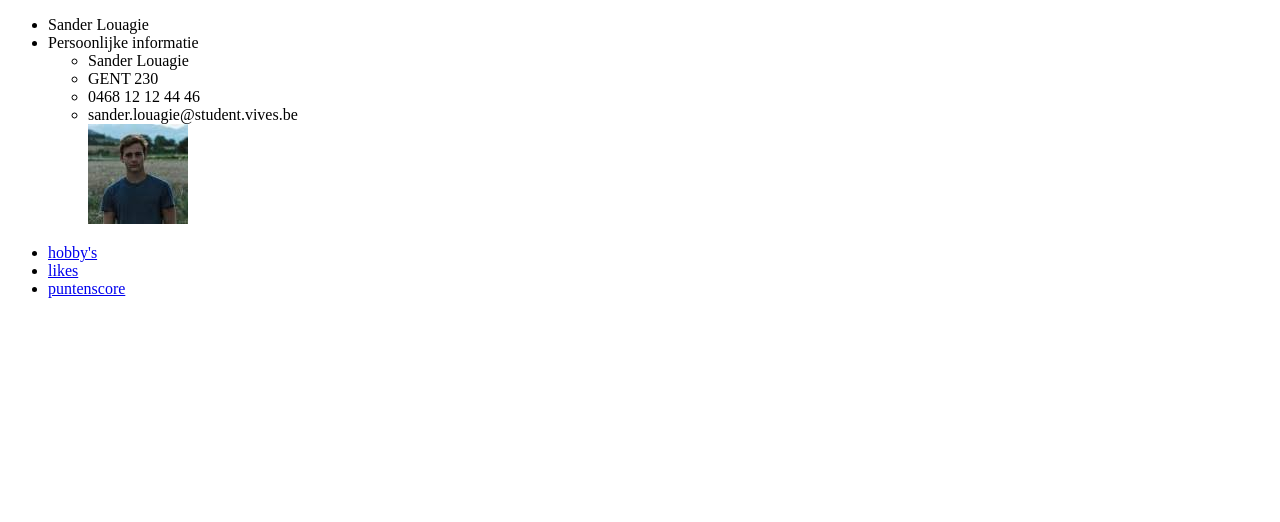
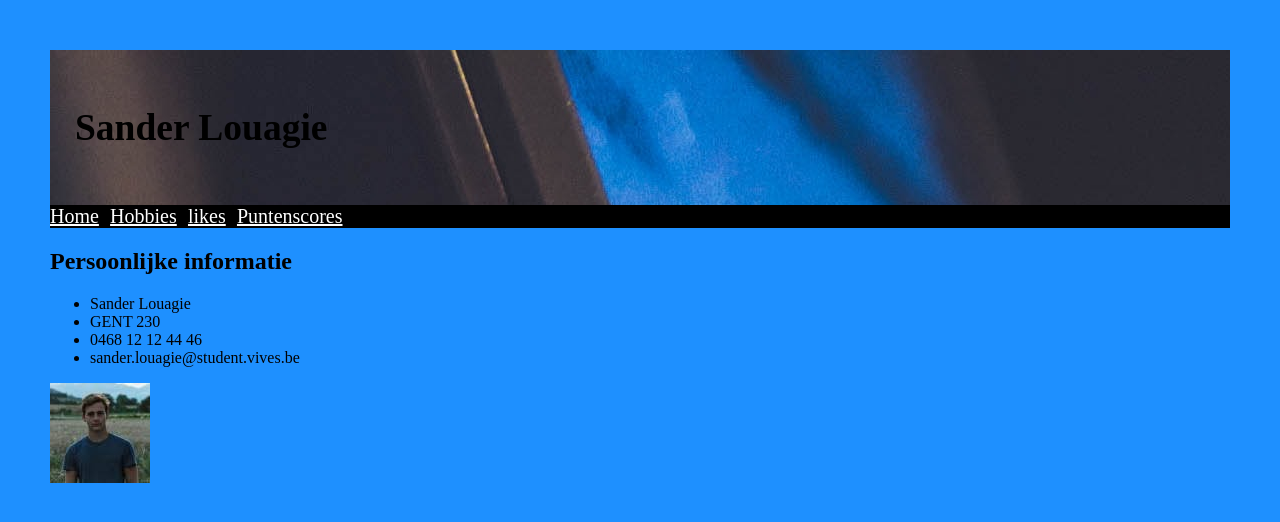
Before and after one commit to Sander20025/Web-develop-sem1, a plain HTML site: page html5/index.html in a window 1280 px wide. Drawn offline with Linux system fonts and the light colour scheme.

Commit message:
werk hoofdpagina

```diff
--- a/html5/index.html
+++ b/html5/index.html
@@ -6,26 +6,24 @@
     <link rel="stylesheet" href="persoonlijke%20hoofdpagina.css" type="text/css">
 </head>
 <body>
+<section>
+    <header class = "main">
+        <h1> Sander Louagie</h1>
+    </header>
+</section>
+
+<nav>
+    <a href="index.html">Home</a> | <a href="hobbys.html">Hobbies</a> | <a href="likes.html">likes</a>
+    | <a href="puntenscore.html">Puntenscores</a>
+</nav>
+
+<h2> Persoonlijke informatie </h2>
 <ul>
-    <li>Sander Louagie</li>
-    <li>Persoonlijke informatie </li>
-    <ul>
-        <li>Sander Louagie</li>
-        <li>GENT 230</li>
-        <li>0468 12 12 44 46</li>
-        <li>sander.louagie@student.vives.be</li>
-        <img src = "img/foto%20sander.jpg" img>
-    </ul>
-
+    <li>    Sander Louagie </li>
+    <li>    GENT 230</li>
+    <li>    0468 12 12 44 46</li>
+    <li>    sander.louagie@student.vives.be</li>
 </ul>
-
-<ul>
-    <li> <a href = "hobbys.html"> hobby's </a> </li>
-    <li> <a href = "likes.html"> likes </a> </li>
-    <li> <a href = "puntenscore.html"> puntenscore </a> </li>
-
-
-
-</ul>
+<img src = "img/foto%20sander.jpg" alt="persoonlijke foto">
 </body>
 </html>
--- a/html5/persoonlijke hoofdpagina.css
+++ b/html5/persoonlijke hoofdpagina.css
@@ -0,0 +1,24 @@
+body{
+    width: auto;
+    margin: auto;
+    padding: 50px;
+    background-color: dodgerblue;
+}
+
+.main{
+    background-image: url("fotomainpersoonlijk.jpg");
+    padding: 25px;
+    image-resolution: from-image;
+}
+header{
+    font-size: 25px;
+}
+
+nav{width: auto;
+    background-color: black;}
+
+nav a{
+    color: white;
+    font-size: 20px;
+    word-spacing: 25px;
+}
```
Also changed, not shown: html5/hobbys.html (+1 -1 lines), html5/fotomainpersoonlijk.jpg (added).
